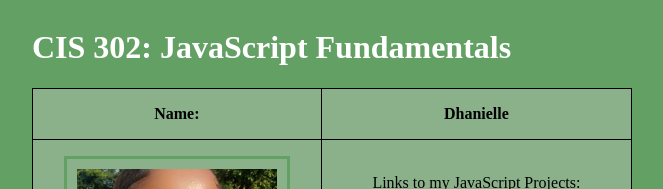
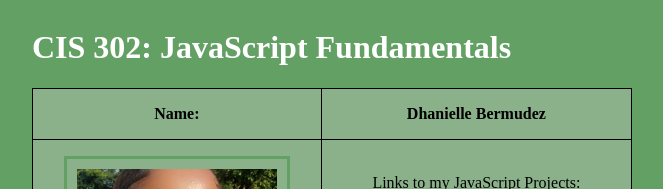
Before and after one commit to Dhaney-berry/MOD2FinalProject, a plain HTML site: page index.html in a window 1280 px wide. Shown: the top 189 px of the page, without its empty margins (308-971 px from the left). Drawn offline with Linux system fonts and the light colour scheme.

Commit message:
Update index.html

```diff
--- a/index.html
+++ b/index.html
@@ -11,7 +11,7 @@
       <table>
         <tr>
           <th id="name">Name:</th>
-          <th id="firstName">Dhanielle</th>
+          <th id="firstName">Dhanielle Bermudez</th>
         </tr>
           <td><img src="Snapchat2.jpg" width="600px" alt="Face" /></td>
           <td>Links to my JavaScript Projects:
```
